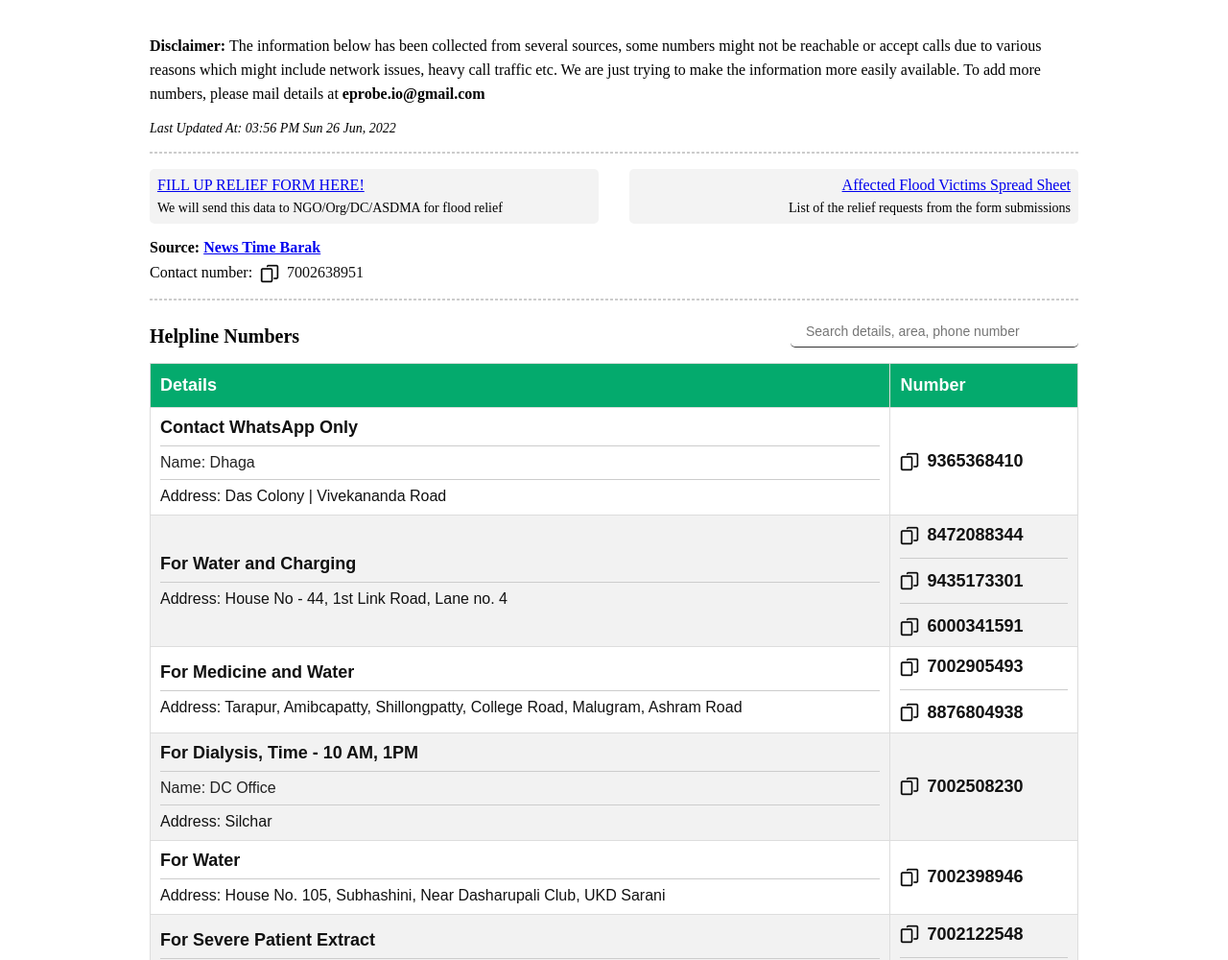
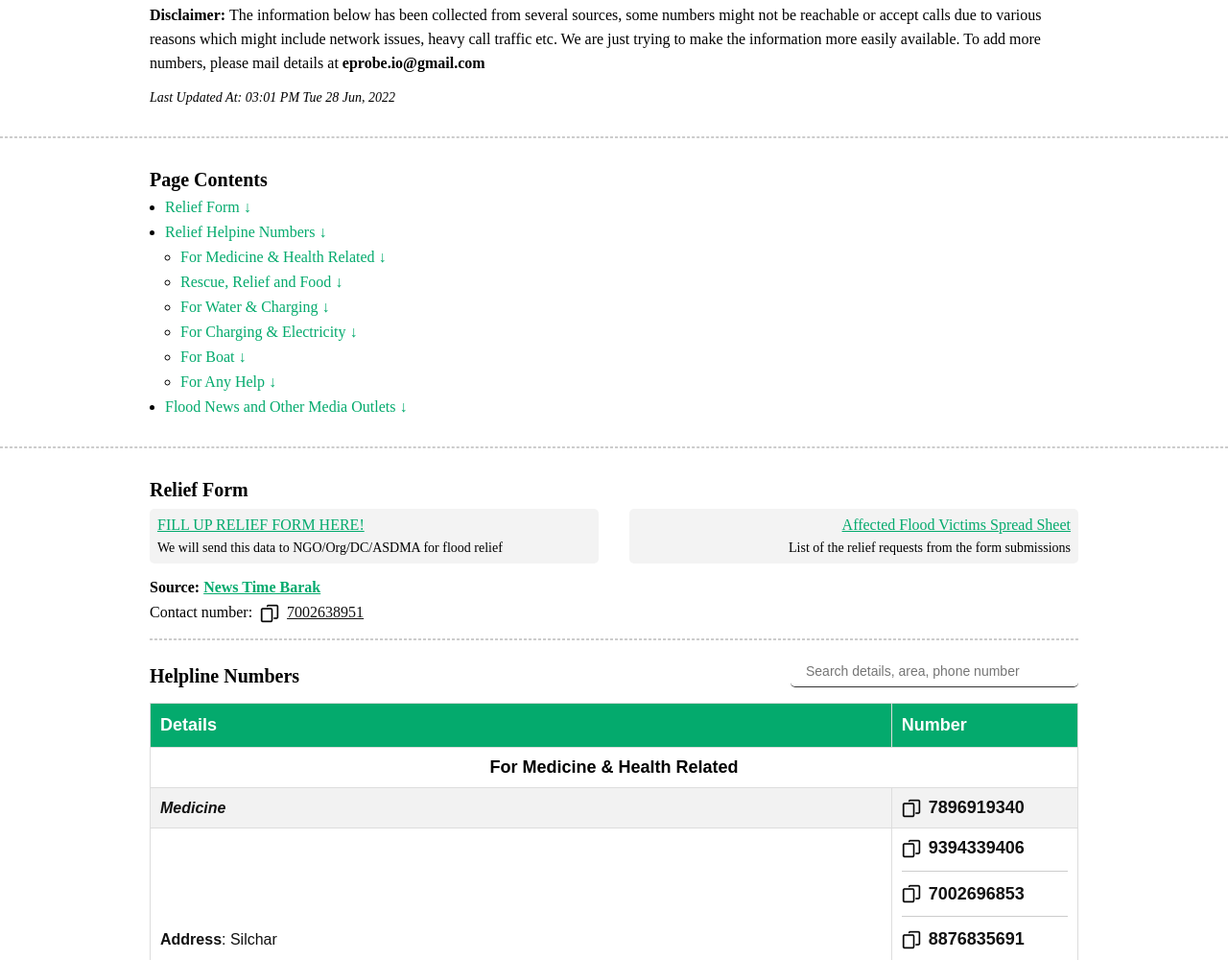
Before and after one commit to akashdeepnandi/silchar-flood-helpline-tracker, a plain HTML site: page index.html in a window 1280 px wide. Shown: the part 100-1100 px from the top of the page at 96% size. Drawn offline with Linux system fonts and the light colour scheme.

Commit message:
feat(data, index, app): new data, category wise searching and styling updates

```diff
--- a/app.js
+++ b/app.js
@@ -1,5 +1,26 @@
 const searchInput = document.querySelector("#search");
 const tbody = document.querySelector("tbody");
+const subContents = document.querySelector(".sub-contents");
+console.log(subContents);
+
+const createCategoryLink = (category) => {
+  const categoryTitle = categories[category];
+  const html = `
+  <li><a href="#${category}">${categoryTitle} &#8595;</a></li>
+  `
+  return html;
+}
+
+const renderCategoryLinks = (catKeys) => {
+  const html = catKeys.reduce((acc, cat) => {
+    const link = createCategoryLink(cat);
+    acc += `${link}`;
+    return acc;
+  }, "");
+
+  subContents.innerHTML = html;
+
+}
 
 const createTableRow = ({ name, description, address, numbers }) => {
   const numbers_string = numbers.reduce((acc, num) => {
@@ -19,9 +40,9 @@ const createTableRow = ({ name, description, address, numbers }) => {
   const descString = description.trim() ?
   `<div class="description">${description}</div>\n` : "";
   const nameString = name.trim() ?
-  `<div class="name">Name: ${name}</div>\n` : "";
+  `<div class="name"><b>Name</b>: ${name}</div>\n` : "";
   const addrString = address.trim() ?
-  `<div class="address">Address: ${address}</div>\n` : "";
+  `<div class="address"><b>Address</b>: ${address}</div>\n` : "";
 
   const row = `
   <tr>
@@ -36,12 +57,38 @@ const createTableRow = ({ name, description, address, numbers }) => {
   return row;
 }
 
-const renderTable = (data) => {
+const createCategoryRow = (category, data) => {
+  const categoryTitle = categories[category];
   const html = data.reduce((acc, rowData) => {
     acc += createTableRow(rowData);
     return acc;
   }, "");
-    tbody.innerHTML = html;
+
+  const cRow = `
+  <tr class="category" id="${category}">
+    <td colspan="2">${categoryTitle}</td>
+  </tr>
+  ${html}
+  `
+  return cRow;
+}
+
+const getCategoryRowHTML = (catData) => {
+  const catKeys = Object.keys(catData);
+  const categoryRowHTML = catKeys.reduce((acc, cat) => {
+    const data = catData[cat];
+    if(data.length == 0) return acc;
+    let catHTML = createCategoryRow(cat, data);
+    acc+= `${catHTML}\n`;
+    return acc;
+  }, "");
+
+  return categoryRowHTML;
+}
+
+const renderTable = (catData) => {
+    const categoryRowHTML = getCategoryRowHTML(catData);
+    tbody.innerHTML = categoryRowHTML;
 }
 
 
@@ -49,10 +96,18 @@ const renderTable = (data) => {
 const handleSearch = (e) => {
   const search = e.target.value;
   if(!search) {
-    renderTable(helplineData);
+    renderTable(categoryData);
     return;
   }
-  const filteredData = helplineData.filter(({name, description, address, numbers}) => {
+
+  const catKeys = Object.keys(categories);
+  let filteredCatData = {};
+  const filteredCatKeys = catKeys.filter((cat) => {
+  const title = categories[cat];
+  const inTitle = title.toLowerCase().includes(search.toLowerCase());
+  const data = categoryData[cat];
+  const filteredData = data
+  	.filter(({name, description, address, numbers}) => {
     const InName = name.toLowerCase().includes(search.toLowerCase());
     const InDesc = description.toLowerCase().includes(search.toLowerCase());
     const InAddress = address.toLowerCase().includes(search.toLowerCase());
@@ -64,7 +119,12 @@ const handleSearch = (e) => {
       return InName || InDesc || InAddress || InNums;
     });
 
-  renderTable(filteredData);
+    const inData = filteredData.length > 0;
+    filteredCatData[cat] = !inData && inTitle ? data : filteredData;
+    return inTitle || inData;
+  });
+
+  renderTable(filteredCatData);
 }
 
 function debounce(func, timeout = 300){
@@ -91,4 +151,5 @@ const copyToClipboard = async (num) => {
 
 searchInput.addEventListener("keyup", debouncedSearch);
 searchInput.value = "";
-renderTable(helplineData);
+renderTable(categoryData);
+renderCategoryLinks(Object.keys(categories));
--- a/helpine.js
+++ b/helpine.js
@@ -1,16 +1,26 @@
-const helplineData = [
+const categories = {
+  "medical": "For Medicine & Health Related",
+  "rescue": "Rescue, Relief and Food",
+  "water": "For Water & Charging",
+  "charging": "For Charging & Electricity",
+  "boat": "For Boat",
+  "any": "For Any Help",
+}
+
+const categoryData = {
+  medical: [
     {
-    name: "Dhaga",
-    description: "Contact WhatsApp Only",
-    address: "Das Colony | Vivekananda Road",
-    numbers: [9365368410],
-    isGovt: false,
+      name: "",
+      description: "Medicine",
+      address: "",
+      numbers: [7896919340],
+      isgovt: false,
     },
     {
       name: " ",
-    description: "For Water and Charging",
-    address: "House No - 44, 1st Link Road, Lane no. 4",
-    numbers: [8472088344,9435173301,6000341591],
+      description: "",
+      address: "Silchar",
+      numbers: [9394339406,7002696853,8876835691,7002905493,8876804938],
       isGovt: false,
     },
     {
@@ -29,16 +39,141 @@ const helplineData = [
     },
     {
       name: "",
-    description: "For Water",
+      description: "For Severe Patient Extraction",
+      address: "Silchar",
+      numbers: [7002122548,9435071561],
+      isGovt: false,
+    },
+  ],
+  rescue: [
+    {
+      name: "Rescue/Evacuation",
+      description: " ",
+      address: "Silchar",
+      numbers: [7002768843,8134978947,8134828838],
+      isGovt: false,
+    },
+    {
+      name: "Relief / Food",
+      description: " ",
+      address: "Silchar",
+      numbers: [9101224484,9830474785],
+      isGovt: false,
+    },
+    {
+      name: "NDRF Flood Relief",
+      description: " ",
+      address: "Silchar",
+      numbers: [9401044617],
+      isGovt: true,
+    },
+    {
+      name: "Flood Rescue and Relief",
+      description: " ",
+      address: "Silchar",
+      numbers: [9864361904,9864353899,8822130057,6000464134,6002648243],
+      isGovt: true,
+    },
+    {
+      name: "NDRF",
+      description: "For Relief Camp",
+      address: "Silchar",
+      numbers: [9435174277,9508505229,9577140631],
+      isGovt: true,
+    },
+
+  ],
+  water: [
+    {
+      name: " ",
+      description: "",
+      address: "House No - 44, 1st Link Road, Lane no. 4",
+      numbers: [8472088344,9435173301,6000341591],
+      isGovt: false,
+    },
+    {
+      name: "",
+      description: "",
       address: "House No. 105, Subhashini, Near Dasharupali Club, UKD Sarani",
       numbers: [7002398946],
       isGovt: false,
     },
     {
       name: "",
-    description: "For Severe Patient Extract",
+      description: "",
+      address: "2nd Link Road, Lane No. 5, House No. 25, C/O Uttam Kumar Dey",
+      numbers: [],
+      isGovt: false,
+    },
+    {
+      name: "",
+      description: "",
+      address: "Ramkrishna Apartment, opposite of 2nd Link Road",
+      numbers: [9957216887],
+      isGovt: false,
+    },
+    {
+      name: " ",
+      description: "",
+      address: "Near Impluse Diagnostics, Meherpur",
+      numbers: [9854247809],
+      isGovt: false,
+    },
+    {
+      name: " ",
+      description: "",
       address: "Silchar",
-    numbers: [7002122548,9435071561],
+      numbers: [8133942539, "03842262979", 8812970940,7002507436,8876770111],
+      isGovt: false,
+    },
+    {
+      name: "Radhamadhab Mistanna Bhandar",
+      description: "",
+      address: " ",
+      numbers: [ ],
+      isGovt: false,
+    },
+    {
+      name: "Subhadeep Bhuiya",
+      description: "",
+      address: "Shyamal's Paradise, opposite Sagarika Regency",
+      numbers: [7002692278],
+      isgovt: false,
+    },
+  ],
+  charging: [
+    {
+      name: " ",
+      description: "For Electricity",
+      address: "Silchar",
+      numbers: [7086044112,7635808520,7086044124 ],
+      isGovt: false,
+    },
+    {
+      name: "Sulagna Dey",
+      description: "",
+      address: "2nd Link Road, Lane No. 5, House No. 25",
+      numbers: [],
+      isGovt: false,
+    },
+
+  ],
+  boat: [
+    {
+      name: "NDRF",
+      description: "",
+      address: "Silchar",
+      numbers: [9797222337,7002414782,9797222337,9678730623,9805920811],
+      isGovt: true,
+    },
+
+  ],
+  any: [
+    {
+      name: "Dhaga",
+      description: "Contact WhatsApp Only",
+      address: "Das Colony | Vivekananda Road",
+      numbers: [9365368410],
       isGovt: false,
     },
     {
@@ -46,34 +181,6 @@ const helplineData = [
       description: "Any Help",
       address: "Vivekananda Road",
       numbers: [9706793152],
-    isGovt: false,
-  },
-  {
-    name: "",
-    description: "For Water",
-    address: "2nd Link Road, Lane No. 5, House No. 25, C/O Uttam Kumar Dey",
-    numbers: [],
-    isGovt: false,
-  },
-  {
-    name: "Sulagna Dey",
-    description: "For Charging",
-    address: "2nd Link Road, Lane No. 5, House No. 25",
-    numbers: [],
-    isGovt: false,
-  },
-  {
-    name: "",
-    description: "For Water",
-    address: "Ramkrishna Apartment, opposite of 2nd Link Road",
-    numbers: [9957216887],
-    isGovt: false,
-  },
-  {
-    name: " ",
-    description: "For Water, Charging",
-    address: "Near Impluse Diagnostics, Meherpur",
-    numbers: [9854247809],
       isGovt: false,
     },
     {
@@ -103,20 +210,6 @@ const helplineData = [
       address: "Tarapur, E&D Colony",
       numbers: [9954444350],
       isGovt: false,
-  },
-  {
-    name: "NDRF Flood Relief",
-    description: " ",
-    address: "Silchar",
-    numbers: [9401044617],
-    isGovt: true,
-  },
-  {
-    name: "Flood Rescue and Relief",
-    description: " ",
-    address: "Silchar",
-    numbers: [9864361904,9864353899,8822130057,6000464134,6002648243],
-    isGovt: true,
     },
     {
       name: "Joydeep Malakar",
@@ -175,13 +268,6 @@ const helplineData = [
       isGovt: false,
     },
     {
-    name: "Radhamadhab Mistanna Bhandar",
-    description: "For Water, Charging",
-    address: " ",
-    numbers: [ ],
-    isGovt: false,
-  },
-  {
       name: "Young Minds Organisation",
       description: " ",
       address: "Silchar",
@@ -203,59 +289,10 @@ const helplineData = [
       isGovt: false,
     },
     {
-    name: "Rescue/Evacuation",
-    description: " ",
-    address: "Silchar",
-    numbers: [7002768843,8134978947,8134828838],
-    isGovt: false,
-  },
-  {
-    name: "Relief / Food",
-    description: " ",
-    address: "Silchar",
-    numbers: [9101224484,9830474785],
-    isGovt: false,
-  },
-  {
-    name: " ",
-    description: "For Drinking water",
-    address: "Silchar",
-    numbers: [8133942539, "03842262979", 8812970940,7002507436,8876770111],
-    isGovt: false,
-  },
-  {
-    name: " ",
-    description: "For Health Related",
-    address: "Silchar",
-    numbers: [9394339406,7002696853,8876835691,7002905493,8876804938],
-    isGovt: false,
-  },
-  {
-    name: " ",
-    description: "For Electricity",
-    address: "Silchar",
-    numbers: [7086044112,7635808520,7086044124 ],
-    isGovt: false,
-  },
-  {
-    name: "NDRF",
-    description: "For Boat Services",
-    address: "Silchar",
-    numbers: [9805920811],
-    isGovt: true,
-  },
-  {
       name: "NDRF",
       description: "Nodal Person Contact",
       address: "Silchar",
       numbers: [7002837791],
-    isGovt: true,
-  },
-  {
-    name: "NDRF",
-    description: "For Relief Camp",
-    address: "Silchar",
-    numbers: [9435174277,9508505229,9577140631],
       isGovt: true,
     },
     {
@@ -273,25 +310,11 @@ const helplineData = [
       isGovt: true,
     },
     {
-    name: "NDRF",
-    description: "For Boat",
-    address: "Sarathpally | Kanakpur | Das Colony",
-    numbers: [9797222337,7002414782,9797222337,9678730623],
-    isGovt: true,
-  },
-  {
       name: "Marwari Yuva Mancha",
       description: " ",
       address: "Silchar",
       numbers: [9435070546],
       isGovt: false,
-    },
-  {
-    name: "Subhadeep Bhuiya",
-    description: "for water",
-    address: "Shyamal's Paradise, opposite Sagarika Regency",
-    numbers: [7002692278],
-    isgovt: false,
     },
     {
       name: "Sondhya Tara",
@@ -363,11 +386,6 @@ const helplineData = [
       numbers: [6900237392, 9085886265, 9864845601],
       isgovt: false,
     },
-  {
-    name: "",
-    description: "Medicine",
-    address: "",
-    numbers: [7896919340],
-    isgovt: false,
-  },
-]
+
+  ],
+}
--- a/index.html
+++ b/index.html
@@ -8,22 +8,45 @@
     <script defer src="helpine.js"></script>
     <script defer src="app.js"></script>
   </head>
-  <body>
-    <main class="container">
-      <header>
+  <body >
+    <header class="container">
       <h1>Silchar Flood Helpline Number Tracker</h1>
       <div class="link-table mobile">
         <a href="#table">Check the Helpline Data &#8595;</a>
       </div>
       <section class="disclaimer-wrapper">
-          <p class="disclaimer"><b>Disclaimer: </b> The information below has been collected from several sources, some numbers might not be reachable or accept calls due to
+        <p class="disclaimer">
+          <b>Disclaimer: </b> The information below has been collected from several sources, some numbers might not be reachable or accept calls due to
           various reasons which might include network issues, heavy call traffic etc. We are just trying to make the
-          information more easily available. To add more numbers, please mail details at <b>eprobe.io@gmail.com</b></p>
-          <div class="updated-at">Last Updated At: 03:56 PM Sun 26 Jun, 2022</div>
+          information more easily available. To add more numbers, please mail details at <b>eprobe.io@gmail.com</b>
+        </p>
+        <div class="updated-at">Last Updated At: 03:01 PM Tue 28 Jun, 2022</div>
       </section>
     </header>
     <hr />
-      <section class="news-time-wrapper">
+    <nav class="container">
+      <section>
+        <h2>Page Contents</h2>
+        <ul class="contents">
+          <li><a href="#relief-form">Relief Form &#8595;</a></li>
+          <li>
+            <div>
+              <a href="#table">Relief Helpine Numbers &#8595;</a>
+            </div>
+            <ul class="sub-contents">
+              <li><a href="">For Medicine and Health Related &#8595;</a></li>
+              <li><a href="">For Medicine and Health Related &#8595;</a></li>
+              <li><a href="">For Medicine and Health Related &#8595;</a></li>
+            </ul>
+          </li>
+          <li><a href="#news">Flood News and Other Media Outlets &#8595;</a></li>
+        </ul>
+      </section>
+    </nav>
+    <hr />
+    <main class="container">
+      <section id="relief-form" class="news-time-wrapper">
+        <h2>Relief Form</h2>
         <div class="form-row">
           <div class="link-wrapper">
             <a href="https://forms.gle/Qk4EC4BwBfBNC56i6">FILL UP RELIEF FORM HERE!</a>
@@ -54,7 +77,7 @@
       <hr />
       <section id="table">
         <div class="table-wrapper">
-          <h3>Helpline Numbers</h3>
+          <h2>Helpline Numbers</h2>
           <input type="text" id="search" name="" value="" placeholder="Search details, area, phone number">
         </div>
         <table>
@@ -68,6 +91,34 @@
           </tbody>
         </table>
       </section>
+      <hr />
+      <section id="news" class="news">
+        <h2>Flood News and Other Media</h2>
+        <ul>
+          <li>
+            <span>News Sites</span>
+            <ul>
+              <li><a href="https://newstimebarak.com/">News Time Barak</a></li>
+              <li><a href="https://www.barakbulletin.com/en_US/">Barak Bulletin</a></li>
+            </ul>
+          </li>
+          <li>
+            <span>Govt. Sites</span>
+            <ul>
+              <li><a href="https://ffs.india-water.gov.in/">Check Water Level Here</a></li>
+            </ul>
+          </li>
+          <li>
+            <span>Twitter Handles</span>
+            <ul>
+              <li><a href="https://twitter.com/silcharNOW">Silchar Now</a></li>
+              <li><a href="https://twitter.com/BarakBulletin">Barak Bulletin</a></li>
+              <li><a href="https://twitter.com/gmsilchar">Good Morning Silchar</a></li>
+              <li><a href="https://twitter.com/newstimebarak">News Time Barak</a></li>
+            </ul>
+          </li>
+        </ul>
+      </section>
     </main>
     <footer>
       <div class="copyright">
--- a/style.css
+++ b/style.css
@@ -1,3 +1,7 @@
+:root {
+  --primary: #04aa6d;
+}
+
 *, :root {
   margin: 0;
   padding: 0;
@@ -5,7 +9,7 @@
 }
 
 .container {
-  margin: 2rem auto;
+  margin: 0 auto 1rem;
   max-width: 1000px;
   padding: 1rem;
 }
@@ -13,7 +17,7 @@
 header h1 {
   text-align: center;
   margin-bottom: 1rem;
-  color: #04AA6D;
+  color: var(--primary);
 }
 
 .updated-at {
@@ -28,26 +32,26 @@ header h1 {
 }
 
 .link-table a:link {
-  color: #04AA6D;
+  color: var(--primary);
   font-weight: bold;
   margin-bottom: 1rem;
   text-decoration: none;
 }
 
 .link-table a:hover {
-  color: #04AA6D;
+  color: var(--primary);
   opacity: 0.8;
   text-decoration: underline;
 }
 
 .link-table a:visited {
-  color: #04AA6D;
+  color: var(--primary);
   opacity: 0.8;
   text-decoration: none;
 }
 
 .link-table a:active {
-  color: #04AA6D;
+  color: var(--primary);
   opacity: 0.8;
   text-decoration: underline;
 }
@@ -68,8 +72,30 @@ hr {
   justify-content: space-between;
 }
 
-.table-wrapper h3 {
+h2 {
   font-size: 20px;
+}
+
+a {
+  text-decoration: none;
+  color: var(--primary);
+}
+
+.contents li, .news li {
+ margin-top: 0.5rem;
+}
+
+nav.container ul, .news ul {
+  padding-left: 1rem;
+}
+
+
+.news-time-wrapper h2 {
+  margin-bottom: 0.5rem;
+}
+
+.news-time-wrapper a, .news a {
+  text-decoration: underline;
 }
 
 .table-wrapper input {
@@ -136,7 +162,7 @@ table th {
   padding-top: 12px;
   padding-bottom: 12px;
   text-align: left;
-  background-color: #04AA6D;
+  background-color: var(--primary);
   color: white;
 }
 
@@ -144,7 +170,7 @@ table th {
 .details div {
   margin-bottom: 0.5rem;
   padding-bottom: 0.5rem;
-  border-bottom: 1px solid #cccccc;
+  /* border-bottom: 1px solid #cccccc; */
   color: #f00;
 }
 
@@ -153,9 +179,17 @@ table th {
   padding-bottom: 0;
   border-bottom: none;
 }
+
+tr.category {
+  text-align: center;
+  font-weight: bold;\
+}
+
 td .description {
   color: #111111;
   font-weight: bold;
+  font-size: 16px;
+  font-style: italic;
 }
 td .name {
   color: #222222;
@@ -240,6 +274,10 @@ footer {
     font-size: 14px;
   }
 
+  .news-time-wrapper h2 {
+    margin-bottom: 0.5rem;
+  }
+
   section .form-row {
     flex-direction: column;
     gap: 0.5rem;
@@ -260,6 +298,14 @@ footer {
   .link-wrapper p {
     line-height: 22px;
   }
+
+  .contents, .news ul {
+    font-size: 14px;
+  }
+
+  h2 {
+    font-size: 16px;
+  }
 }
 
 @media only screen and (min-width: 721px) {
```
Also changed, not shown: 1 other file. Lines whose indentation alone changed are shown as unchanged.
